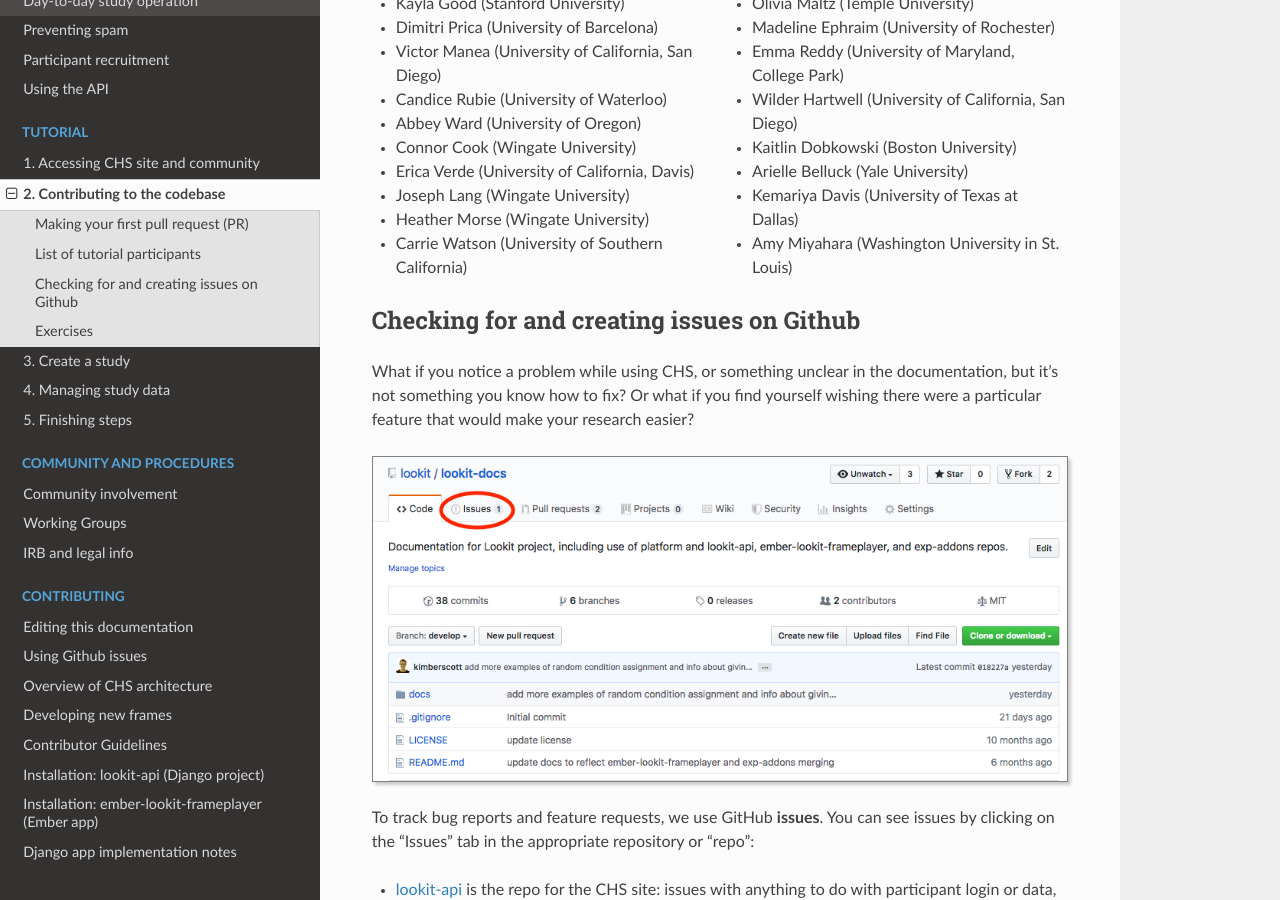
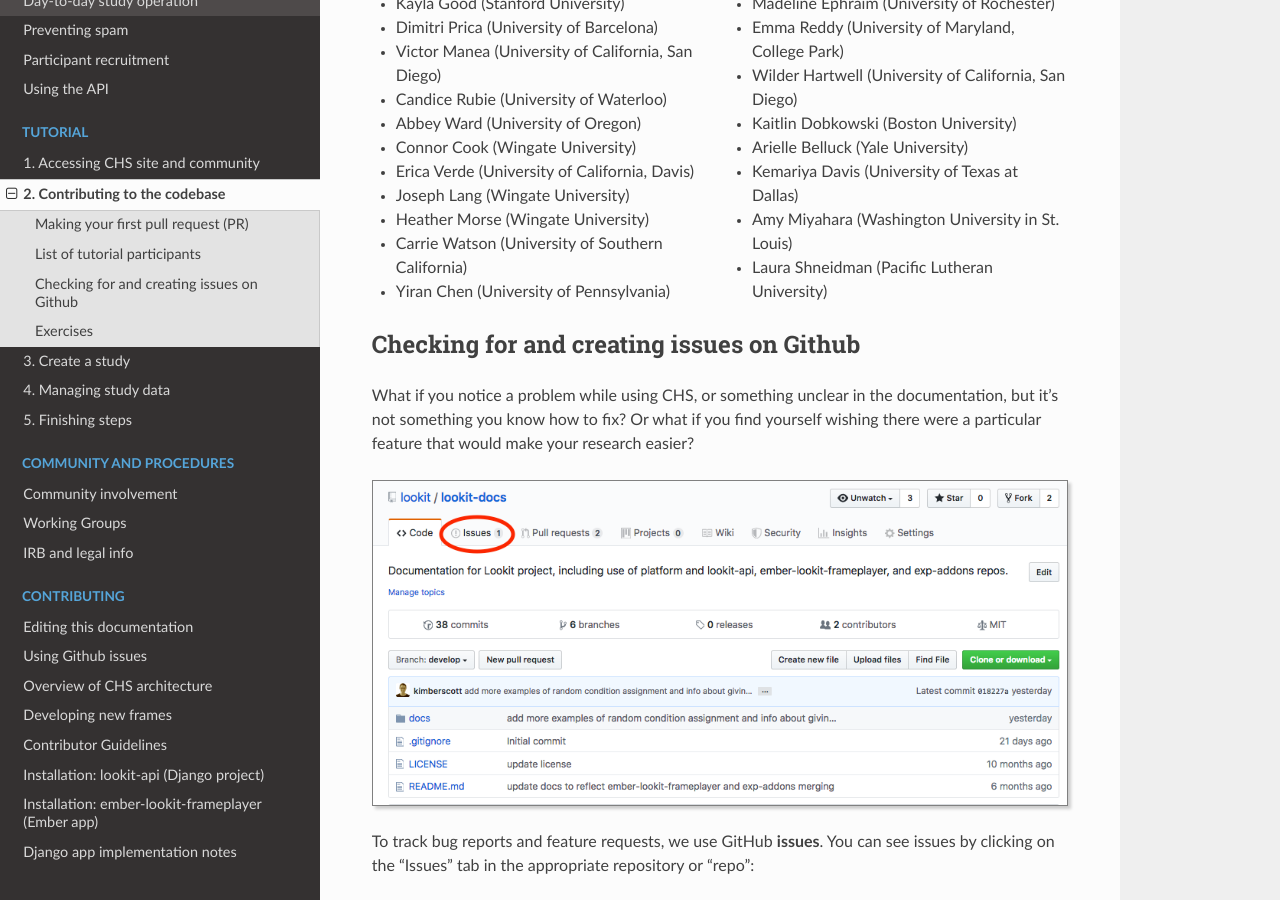
Before and after one commit to lookit/lookit-docs, a Sphinx documentation site: the page built from docs/source/tutorial-contributing.rst, in a window 1280 px wide and 900 px high, scrolled down 9273 px. Built offline with Sphinx 7.4.7 and the Read the Docs theme 3.1.0, drawn with Linux system fonts in a browser that asks for light colours.

Commit message:
Update tutorial-contributing.rst

```diff
--- a/docs/source/tutorial-contributing.rst
+++ b/docs/source/tutorial-contributing.rst
@@ -374,6 +374,7 @@
 - Arielle Belluck (Yale University)
 - Kemariya Davis (University of Texas at Dallas)
 - Amy Miyahara (Washington University in St. Louis)
+- Laura Shneidman (Pacific Lutheran University)
 
 Checking for and creating issues on Github
 -------------------------------------------
```
